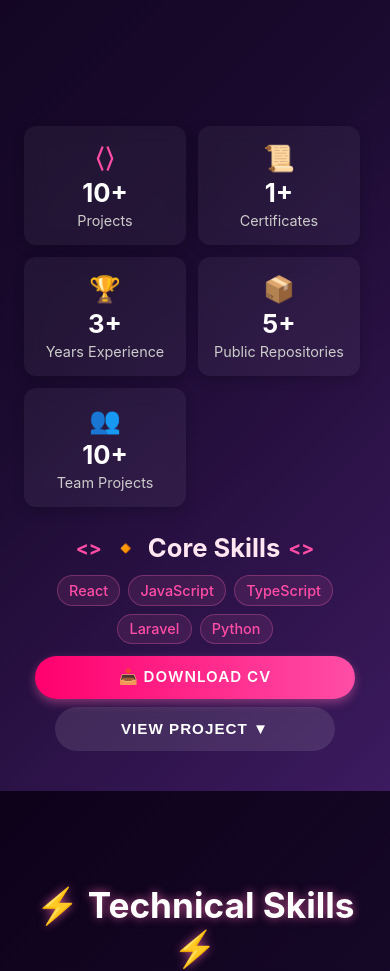
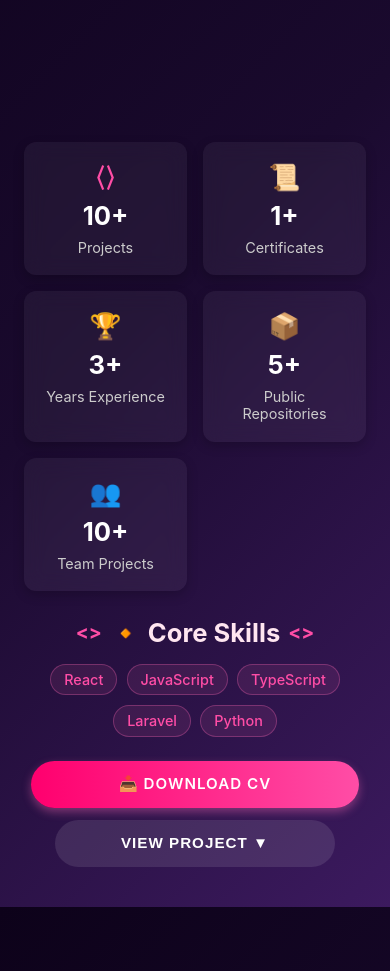
Before and after one commit to lisnadesanti/my_portofolio, a React (Create React App) app: page / in a window 390 px wide. Shown: the part 1026-1997 px from the top of the page. Built offline with nearby package versions, Linux system fonts and the light colour scheme.

Commit message:
abouttttt

```diff
--- a/src/components/About.css
+++ b/src/components/About.css
@@ -59,9 +59,9 @@
 .about-content {
   display: flex;
   flex-wrap: wrap;
-  gap: 2rem; /* ✅ Diperkecil dari 2.5rem */
+  gap: 2.5rem;
   align-items: flex-start;
-  margin-bottom: 0.25rem; /* ✅ Diperkecil Maksimal — dari 1.5rem */
+  margin-bottom: 1.5rem;
   width: 100%;
 }
 
@@ -105,7 +105,7 @@
 .stats-grid {
   display: grid;
   grid-template-columns: repeat(auto-fit, minmax(180px, 1fr));
-  gap: 1rem; /* ✅ Diperkecil dari 1.5rem — agar card lebih dekat ke teks */
+  gap: 1.5rem;
   animation: slideInRight 1s ease-out;
 }
 
@@ -123,12 +123,11 @@
 .stat-card {
   background: rgba(255, 255, 255, 0.05);
   border-radius: 12px;
-  padding: 1.25rem; /* ✅ Diperkecil dari 1.5rem */
+  padding: 1.5rem;
   text-align: center;
   backdrop-filter: blur(10px);
   transition: transform 0.3s ease, box-shadow 0.3s ease;
   box-shadow: 0 4px 12px rgba(0, 0, 0, 0.2);
-  margin-top: 0; /* ✅ Pastikan tidak ada margin atas */
 }
 
 .stat-card:hover {
@@ -138,7 +137,7 @@
 
 .stat-icon {
   font-size: 2rem;
-  margin-bottom: 0.25rem; /* ✅ Diperkecil dari 0.5rem */
+  margin-bottom: 0.5rem;
   color: #ff4da6;
 }
 
@@ -146,7 +145,7 @@
   font-size: 2rem;
   font-weight: 700;
   color: #ffffff;
-  margin: 0.25rem 0; /* ✅ Diperkecil dari 0.5rem */
+  margin: 0.5rem 0;
 }
 
 .stat-label {
@@ -156,13 +155,13 @@
 
 /* 🔷 Core Skills — TANPA BOX */
 .core-skills-section {
-  margin-top: 1rem; /* ✅ Diperkecil dari 1.5rem */
+  margin-top: 2rem;
   text-align: center;
 }
 
 .core-skills-section h3 {
   font-size: 1.6rem;
-  margin-bottom: 0.75rem; /* ✅ Diperkecil dari 1rem */
+  margin-bottom: 1rem;
   color: #ffe6f0;
   display: flex;
   align-items: center;
@@ -182,14 +181,14 @@
   display: flex;
   flex-wrap: wrap;
   justify-content: center;
-  gap: 0.6rem; /* ✅ Diperkecil dari 0.8rem */
-  margin-top: 0.25rem; /* ✅ Diperkecil dari 0.5rem */
+  gap: 0.8rem;
+  margin-top: 0.5rem;
 }
 
 .skill-tag {
   background: rgba(255, 105, 180, 0.1);
   color: #ff4da6;
-  padding: 0.4rem 0.8rem; /* ✅ Diperkecil dari 0.5rem 1rem */
+  padding: 0.5rem 1rem;
   border-radius: 20px;
   font-weight: 500;
   transition: all 0.3s ease;
@@ -206,15 +205,15 @@
 .cta-buttons {
   display: flex;
   justify-content: center;
-  gap: 0.75rem; /* ✅ Diperkecil dari 1rem */
-  margin-top: 1rem; /* ✅ Diperkecil dari 1.5rem */
+  gap: 1rem;
+  margin-top: 2rem;
   flex-wrap: wrap;
 }
 
 /* 🔧 Gaya tombol umum — berlaku untuk <button> dan <a> */
 .cta-buttons .btn-download,
 .cta-buttons .btn-view {
-  padding: 0.65rem 1.25rem; /* ✅ Diperkecil dari 0.75rem 1.5rem */
+  padding: 0.75rem 1.5rem;
   border: none;
   border-radius: 25px;
   cursor: pointer;
@@ -264,8 +263,7 @@
 
   .about-content {
     flex-direction: column;
-    gap: 1rem; /* ✅ Diperkecil dari 1.5rem */
-    margin-bottom: 0.125rem; /* ✅ Hampir nol — sangat rapat */
+    gap: 2rem;
   }
 
   .about-text {
@@ -288,11 +286,11 @@
   /* ⭐️ PERBAIKAN: TAMPILKAN 2 KOLOM DI HP */
   .stats-grid {
     grid-template-columns: repeat(2, 1fr);
-    gap: 0.75rem; /* ✅ Diperkecil dari 1rem */
+    gap: 1rem;
   }
 
   .stat-card {
-    padding: 1rem; /* ✅ Diperkecil dari 1.2rem */
+    padding: 1.2rem;
   }
 
   .stat-icon {
@@ -308,23 +306,23 @@
   }
 
   .core-skills-section {
-    margin-top: 0.75rem; /* ✅ Diperkecil dari 1rem */
+    margin-top: 1.5rem;
   }
 
   .skills-list {
-    gap: 0.5rem; /* ✅ Diperkecil dari 0.6rem */
+    gap: 0.6rem;
     padding: 0 0.5rem;
   }
 
   .skill-tag {
-    padding: 0.35rem 0.7rem; /* ✅ Diperkecil dari 0.4rem 0.8rem */
+    padding: 0.4rem 0.8rem;
     font-size: 0.9rem;
   }
 
   .cta-buttons {
     flex-direction: column;
-    gap: 0.5rem; /* ✅ Diperkecil dari 0.8rem */
-    margin-top: 0.75rem; /* ✅ Diperkecil dari 1rem */
+    gap: 0.8rem;
+    margin-top: 1.5rem;
     align-items: center;
   }
 
@@ -332,7 +330,7 @@
   .btn-view {
     width: 100%;
     max-width: 280px;
-    padding: 0.7rem; /* ✅ Diperkecil dari 0.8rem */
+    padding: 0.8rem;
     font-size: 0.95rem;
   }
 }
```
